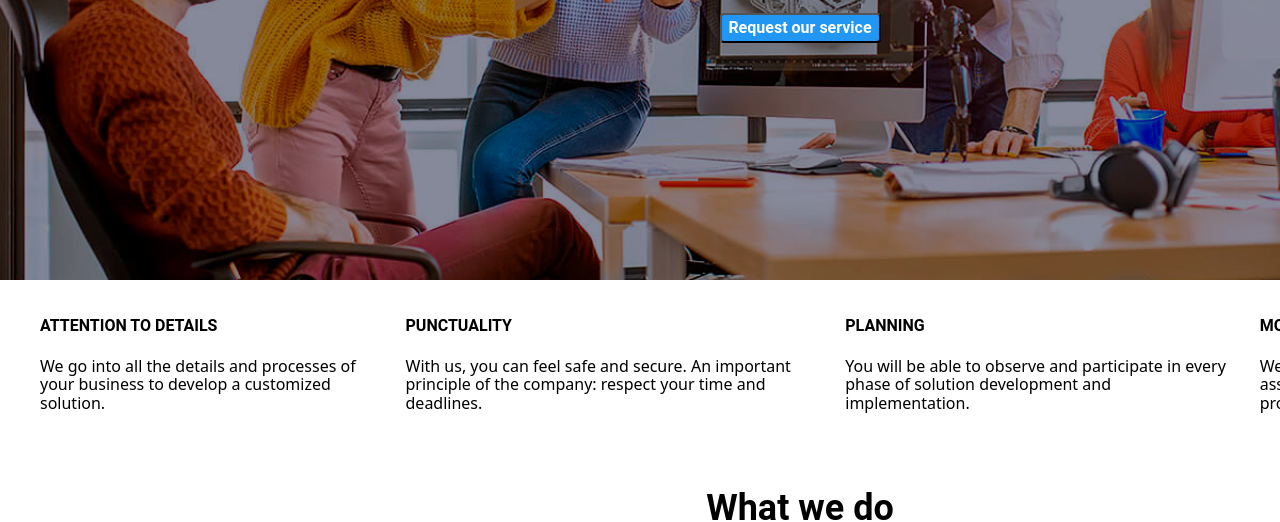
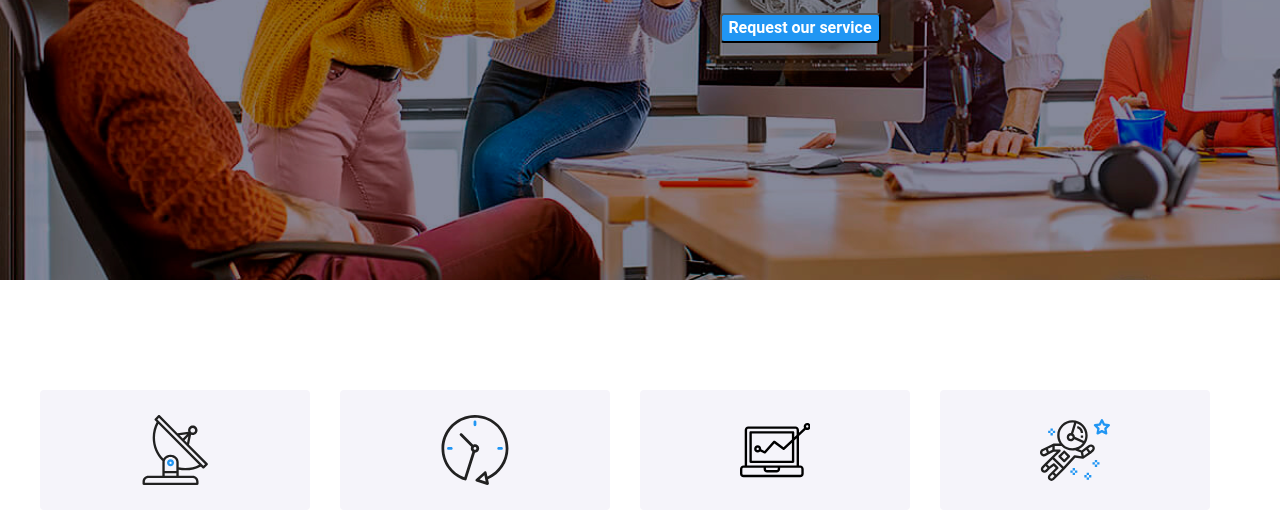
Before and after one commit to Madwtz/goit-markup-hw-04, a plain HTML site: page index.html in a window 1280 px wide. Shown: the part 444-966 px from the top of the page. Drawn offline with nearby package versions, Linux system fonts and the light colour scheme.

Commit message:
section svg-logo added
skills section

```diff
--- a/index.html
+++ b/index.html
@@ -42,6 +42,13 @@
         <section class="skills-section">
           <ul>
             <li>
+              <a href="#" alt="#" class="svg-logo">
+                <svg>
+                  <use
+                    href="icons-skills/symbol-defs.svg#icon-group-img-01"
+                  ></use>
+                </svg>
+              </a>
               <h4>ATTENTION TO DETAILS</h4>
               <p>
                 We go into all the details and processes of your business to
@@ -49,6 +56,13 @@
               </p>
             </li>
             <li>
+              <a href="#" alt="#" class="svg-logo">
+                <svg>
+                  <use
+                    href="icons-skills/symbol-defs.svg#icon-clock-img-02"
+                  ></use>
+                </svg>
+              </a>
               <h4>PUNCTUALITY</h4>
               <p>
                 With us, you can feel safe and secure. An important principle of
@@ -56,6 +70,13 @@
               </p>
             </li>
             <li>
+              <a href="#" alt="#" class="svg-logo">
+                <svg>
+                  <use
+                    href="icons-skills/symbol-defs.svg#icon-vector-img-03"
+                  ></use>
+                </svg>
+              </a>
               <h4>PLANNING</h4>
               <p>
                 You will be able to observe and participate in every phase of
@@ -63,6 +84,13 @@
               </p>
             </li>
             <li>
+              <a href="#" alt="#" class="svg-logo">
+                <svg>
+                  <use
+                    href="icons-skills/symbol-defs.svg#icon-astronaut-img-04"
+                  ></use>
+                </svg>
+              </a>
               <h4>MODERN TECHNOLOGIES</h4>
               <p>
                 We use innovative tools to solve assigned tasks. It's time to
--- a/styles.css
+++ b/styles.css
@@ -111,6 +111,41 @@ section.general-section button {
 .skills-section li {
   margin-right: 30px;
 }
+.skills-section h4 {
+  color: #212121;
+  font-family: Roboto;
+  font-size: 14px;
+  font-style: normal;
+  font-weight: 700;
+  line-height: normal;
+  letter-spacing: 0.42px;
+  text-transform: uppercase;
+}
+.skills-section p {
+  width: 270px;
+  height: 75px;
+  color: var(--link-color);
+  font-family: var(--heading-font-family);
+  font-size: 14px;
+  font-style: normal;
+  font-weight: 400;
+  line-height: 24px; /* 171.429% */
+  letter-spacing: 0.42px;
+}
+.skills-section svg {
+  width: 70px;
+  height: 70px;
+}
+.svg-logo {
+  display: inline-flex;
+  border-radius: 4px;
+  background: #f5f4fa;
+  width: 270px;
+  height: 120px;
+  padding: 25px 100px;
+  margin-top: 94px;
+}
+
 .description-section li {
   padding: 60px;
 }
@@ -213,7 +248,8 @@ a {
   height: 20px;
 }
 
-.logo-customers h4 {
+.logo-customers h4,
+.team-section-container h4 {
   text-align: center;
   margin-top: 94px;
   margin-bottom: 50px;
```
Also changed, not shown: icons-skills/symbol-defs.svg (added).
